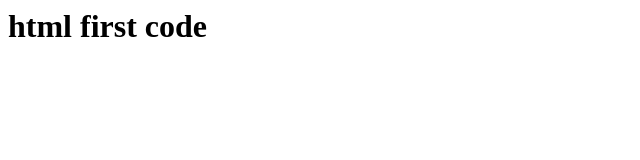
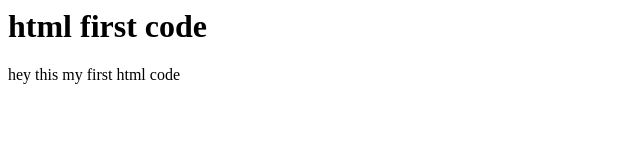
Before and after one commit to iamahad458/iamahad458, a plain HTML site: page Index.html in a window 1280 px wide. Shown: the whole page, without its empty margins (0-640 px from the left). Drawn offline with Linux system fonts and the light colour scheme.

Commit message:
Update Index.html

```diff
--- a/Index.html
+++ b/Index.html
@@ -1,2 +1,3 @@
 
 <h1>html first code</h1>
+<p>hey this my first html code</p>
```
